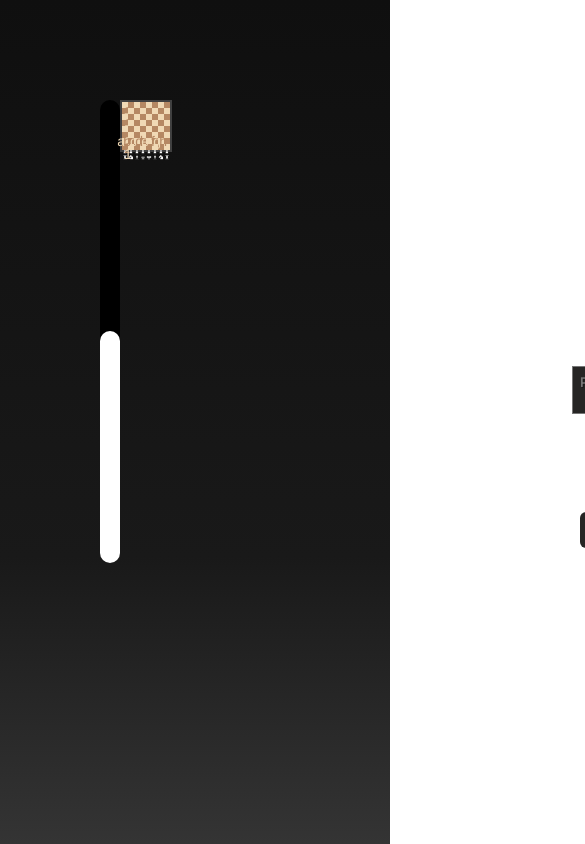
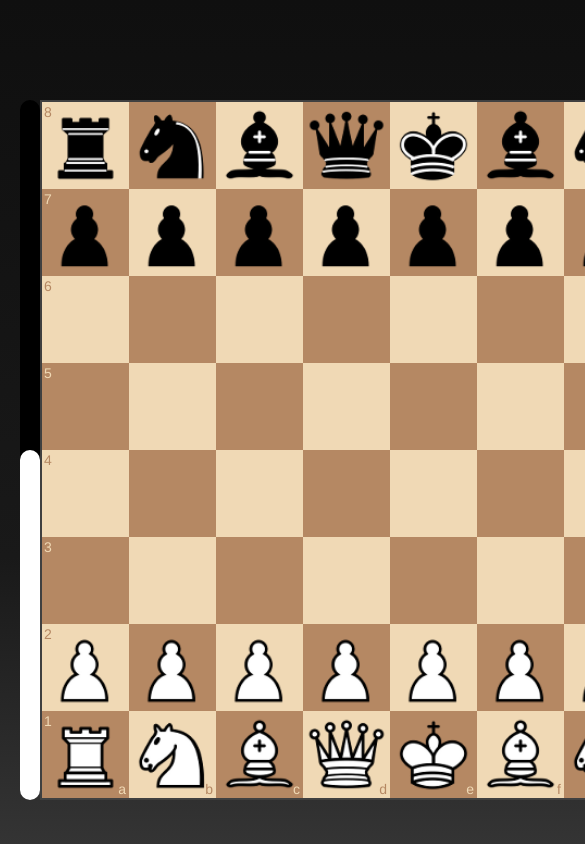
Before and after one commit to sam-nazarian/chess-ai, a website built with webpack: page index.html in a window 390 px wide. Shown: the top 844 px of the page, 585 px wide, since content can reach past the window. Built offline with nearby package versions, Linux system fonts and the light colour scheme.

Commit message:
Used grid containers to make the page more responsive when resizing width of the site. Fixed formatting of html

```diff
--- a/css/main.css
+++ b/css/main.css
@@ -1,75 +1,142 @@
+/*
+--- 01 TYPOGRAPHY SYSTEM
+- FONT SIZE SYSTEM (px)
+10 / 12 / 14 / 16 / 18 / 20 / 24 / 30 / 36 / 44 / 52 / 62 / 74 / 86 / 98
+
+- FONT WEIGHTS:
+Default: 400
+Medium: 500
+Semi-bold: 600
+Bold: 700
+
+- LINE HEIGHTS:
+default: 1
+Small: 1.05
+Medium: 1.2
+Large: 1.8
+Paragraph default: 1.6
+
+- Letter spacing
+-0.5px
+0.75px
+
+--- 02 COLORS
+MAIN COLOR: #e67e22
+- Tints:
+#fdf2e9
+#fae5d3
+#eb984e
+
+- Shades:
+#cf711f
+#45260a
+
+- Accents:
+- Grays:
+#888
+#767676 (lightest grey allowed on #fff)
+#6f6f6f (lightest grey allowed on #fdf2e9)
+#555
+#333
+
+--- 03 SHADOWS
+0 2.4rem 4.8rem rgba(0,0,0,0.075);
+
+
+--- 04 border-radius
+Default: 9px
+Medium: 11px
+
+--- 05 WHITESPACE
+
+--- 06 SPACING SYSTEM (px)
+2 / 4 / 8 / 12 / 16 / 24 / 32 / 48 / 64 / 80 / 96 / 128
+*/
+
 *{
   margin: 0;
   padding: 0;
-  font-family: 'Inter', sans-serif;
-	/* font-family: "Lucida Grande", Tahoma, Verdana, sans-serif; */
+  box-sizing: border-box;
 }
 
 html {
-  height: 100%;
+  height: 100vh;
+
+  /* 16px*0.625 = 10px */
+  /* we do this to respect browser's font size-setting that user choise for themselves, 1rem will be equal to 10px */
+  font-size: 62.5%;
 }
 
 body {
-  /* background-color: #262421 */
-  /* background: rgb(15, 15, 15);
-  background: linear-gradient(95deg, rgba(15, 15, 15, 1) 0%, rgba(25, 25, 25, 1) 66%, rgba(52, 52, 52, 1) 100%); */
-
+  /* font-family: "Lucida Grande", Tahoma, Verdana, sans-serif; */
+  font-family: 'Inter', sans-serif;
   background: rgb(15, 15, 15);
   background: linear-gradient(to bottom, rgba(15, 15, 15, 1) 0%, rgba(25, 25, 25, 1) 66%, rgba(52, 52, 52, 1) 100%);
-  height: 100%;
-  margin: 0;
-  background-repeat: no-repeat;
-  background-attachment: fixed;
-  font: serif;
+  font-weight: 400;
+
+  /* line-height: 1; */
+  /* color: #555; */
+  /* height: 100%; */
+  /* margin: 0; */
+  /* background-repeat: no-repeat; */
+  /* background-attachment: fixed; */
+  /* font: serif; */
 }
 
 .interface{
   /* used padding, instead of margin as I don't want website to be scrollable */
   padding-top: 100px;
-
   /* position: relative; */
-
 }
 
-.board-container{
-  display: flex;
-  align-items: flex-start;
-  /* align-items: stretch; */
+.main-container{
+  display: grid;
+  column-gap: 6.4rem;
+  row-gap: 9.6rem;
+  grid-template-columns: 1fr 1fr;
+}
+
+.chessboard-container{
+  display: grid;
+  /* column-gap: 0; */
+  /* row-gap: 0; */
+  grid-template-columns: min-content 1fr;
+  margin-left: 2rem;
 }
 
 #htmlBoard {
   /* width: 35%; */
   /* margin: 0 auto; */
-  flex: 1 0 13%;
-
+  /* flex: 1 0 13%; */
   /* margin-top: 100px; */
+  /* width: 75vw; */
+  /* display: block; */
+  /* max-width: 200px; */
+  /* width: 40vw; */
+  /* max-width does not work with this div */
+  width: 700px;
 }
 
 .progressbar {
-
-  margin-left: 100px;
-
+  justify-self: end;
+  /* margin-left: 100px; */
   /* height: 600px; */
   align-self: stretch;
-
-
   background-color: #000;
   border-radius: 13px;
   width: 20px;
-
   /* try to only use the 180deg, 90deg, gets complex with the positioning */
   transform: rotate(180deg);
 }
 
-.right-side{
-  margin-left: 400px;
-  flex: 1;
-
+/* .right-side{ */
+  /* margin-left: 400px; */
+  /* flex: 1; */
   /* align-self: center; */
   /* justify-content: center; */
    /* align-items: center;      */
   /* align-content: center;  */
-}
+/* } */
 
 
 /* .chessboard-63f37{
--- a/index.html
+++ b/index.html
@@ -1,78 +1,66 @@
 <!DOCTYPE html>
 <html>
-
   <head>
     <title>ChessAI by Saman</title>
 
     <!-- LINK TO Fonts -->
-  <link rel="preconnect" href="https://fonts.googleapis.com">
-  <link rel="preconnect" href="https://fonts.gstatic.com" crossorigin>
-  <link href="https://fonts.googleapis.com/css2?family=Inter:wght@600&display=swap" rel="stylesheet">
+    <link rel="preconnect" href="https://fonts.googleapis.com" />
+    <link rel="preconnect" href="https://fonts.gstatic.com" crossorigin />
+    <link href="https://fonts.googleapis.com/css2?family=Inter:wght@600&display=swap" rel="stylesheet" />
     <!-- END of Link To Fonts -->
 
+    <script src="https://code.jquery.com/jquery-1.12.4.min.js"></script>
+    <link rel="icon" type="image/x-icon" href="img/faviconHorse.jpg" />
 
+    <!-- REPLACED BELOW USING WEBPACK IMPORTS ON APP.JS -->
     <!-- <link rel="stylesheet" href="css/chessboard-1.0.0.min.css"> -->
-  <script src="https://code.jquery.com/jquery-1.12.4.min.js"></script>
-
-  <link rel="icon" type="image/x-icon" href="img/faviconHorse.jpg">
-  <!-- <link rel="icon" type="image/x-icon" href="img/faviconHorse.png"> -->
-  <!-- <link rel="icon" type="image/x-icon" href="img/chesspieces/wikipedia/wK.png"> -->
-
-
     <!-- <script src="js/chessboard-1.0.0.min.js"></script> -->
-
     <!-- <script src="https://code.jquery.com/jquery-3.5.1.min.js"
     integrity="sha384-ZvpUoO/+PpLXR1lu4jmpXWu80pZlYUAfxl5NsBMWOEPSjUn/6Z/hRTt8+pR6L4N2" crossorigin="anonymous">
     </script> -->
-
     <!-- <script src="https://unpkg.com/@chrisoakman/chessboardjs@1.0.0/dist/chessboard-1.0.0.min.js"
     integrity="sha384-8Vi8VHwn3vjQ9eUHUxex3JSN/NFqUg3QbPyX8kWyb93+8AC/pPWTzj+nHtbC5bxD" crossorigin="anonymous">
     </script> -->
   </head>
 
   <body>
-
     <div class="interface">
-
-    <div class="err-container"> <!-- err-container-active -->
+      <div class="err-container">
+        <!-- err-container-active -->
         <p class="err-message">Refresh the page so that the message appears</p>
         <button class="btn-close-err-container">X</button>
       </div>
 
-    <div class="board-container">
-
-
-      <!-- <div class="progressbar-container"> -->
+      <div class="main-container">
+        <div class="chessboard-container">
           <div class="progressbar">
             <div class="progress"></div>
           </div>
-      <!-- </div> -->
 
           <div id="htmlBoard"></div>
+        </div>
 
         <div class="right-side">
-
           <p class="winner-text">White Won!</p>
           <!-- winner-text-active -->
 
-
           <div class="turn-container">
-          <img class="chess-img white-king" src="img/chesspieces/wikipedia/wK.png">
-          <img class="chess-img black-king hide" src="img/chesspieces/wikipedia/bK.png">
-          <p class="player-turn-text">Your<br>Turn</p>
+            <img class="chess-img white-king" src="img/chesspieces/wikipedia/wK.png" />
+            <img class="chess-img black-king hide" src="img/chesspieces/wikipedia/bK.png" />
+            <p class="player-turn-text">Your<br />Turn</p>
           </div>
 
           <form class="form-difficulty">
-
-          <label class="form-difficulty-text">Select amount of moves AI can look a head (difficulty):</label><br>
+            <label class="form-difficulty-text">Select amount of moves AI can look a head (difficulty):</label><br />
             <div class="switch-field">
-            <input type="radio" id="radio-one" name="switch-one" value="1"/>
-            <label for="radio-one">1</label> <!-- label must come after button -->
+              <input type="radio" id="radio-one" name="switch-one" value="1" />
+              <label for="radio-one">1</label>
+              <!-- label must come after button -->
 
               <input type="radio" id="radio-two" name="switch-one" value="2" />
               <label for="radio-two">2</label>
 
-            <input type="radio" id="radio-three" name="switch-one" value="3" checked/>
+              <input type="radio" id="radio-three" name="switch-one" value="3" checked />
               <label for="radio-three">3</label>
 
               <input type="radio" id="radio-four" name="switch-one" value="4" />
@@ -92,7 +80,6 @@
             </div>
           </form>
 
-
           <form class="form-undo-redo">
             <button class="btn-undo btn-undo-redo">Undo</button>
             <button class="btn-redo btn-undo-redo">Redo</button>
@@ -102,21 +89,18 @@
             <!-- <label class="label-text-info">Load Different Position:</label><br> -->
             <textarea type="text" placeholder="Paste FEN to Load a Different Position" class="fen-input"></textarea>
 
-          <br><button type="button" class="fen-input-submit btn-undo-redo">Load Position</button>
+            <br /><button type="button" class="fen-input-submit btn-undo-redo">Load Position</button>
             <!-- <br><label class="label-text-err">FEN entered is not valid!</label> -->
           </form>
 
           <button class="restart-btn btn" onClick="window.location.reload();">Restart Game</button>
+        </div>
+      </div>
+    </div>
+  </body>
+</html>
 
-      </div>
-
-    </div>
-
-  </div>
-
-
-
-
+<!-- this was inside of body -->
 <!-- <script>
     function getInputValue(){
         // Selecting the input element and get its value
@@ -127,19 +111,6 @@
     }
   </script> -->
 
-</body>
-
-</html>
-
-
-
-
-
-
-
-
-
-
 <!-- style="width: 400px" -->
 
 <!-- <script>
--- a/package.json
+++ b/package.json
@@ -3,8 +3,8 @@
   "version": "1.0.0",
   "description": "A chess engine",
   "scripts": {
-    "build": "webpack --mode production",
-    "dev": "webpack serve --mode development"
+    "start": "webpack serve --mode development",
+    "build": "webpack --mode production"
   },
   "author": "Saman Fathnazarian",
   "license": "ISC",
```
Also changed, not shown: img/faviconHorse.jpg, img/faviconHorse2.jpg (deleted), img/faviconHorse22.jpg (added). Lines whose indentation alone changed are shown as unchanged.
